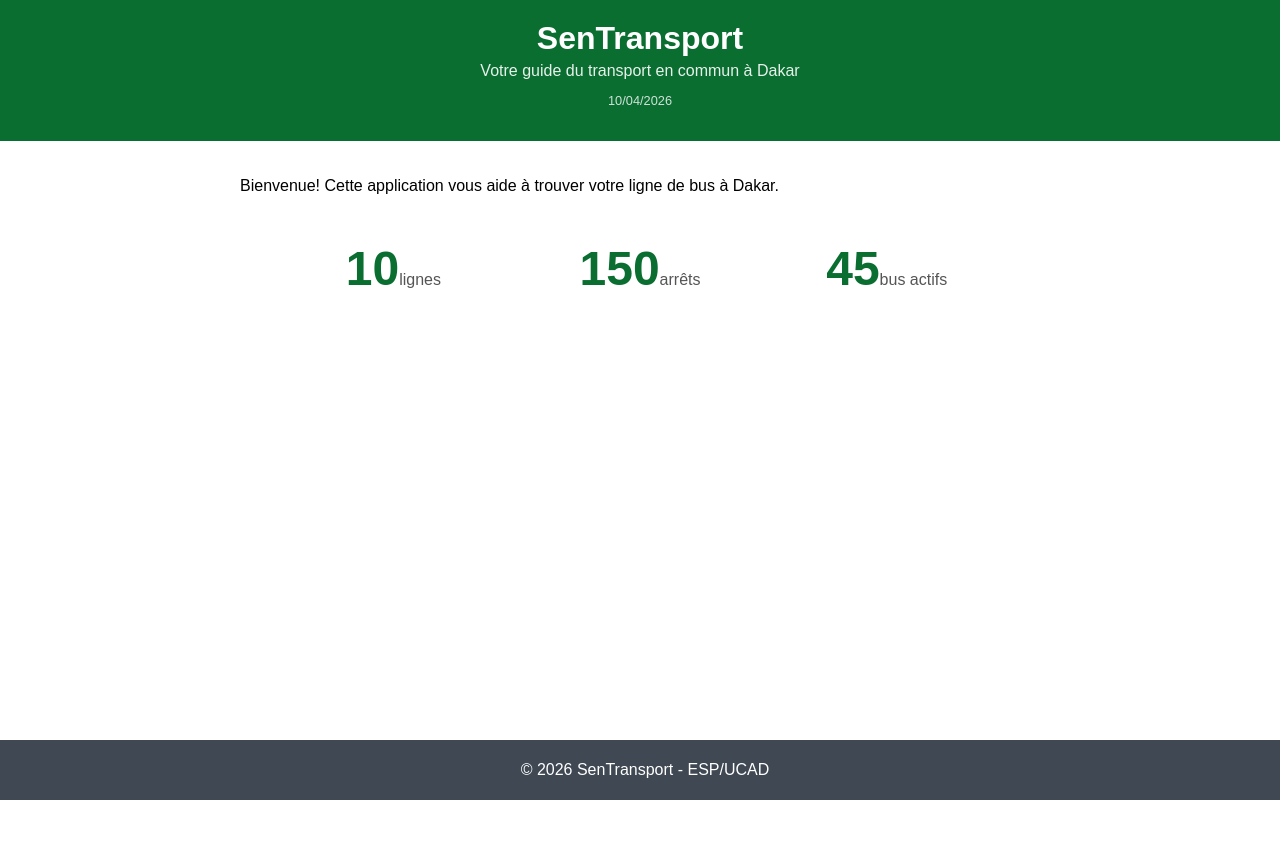
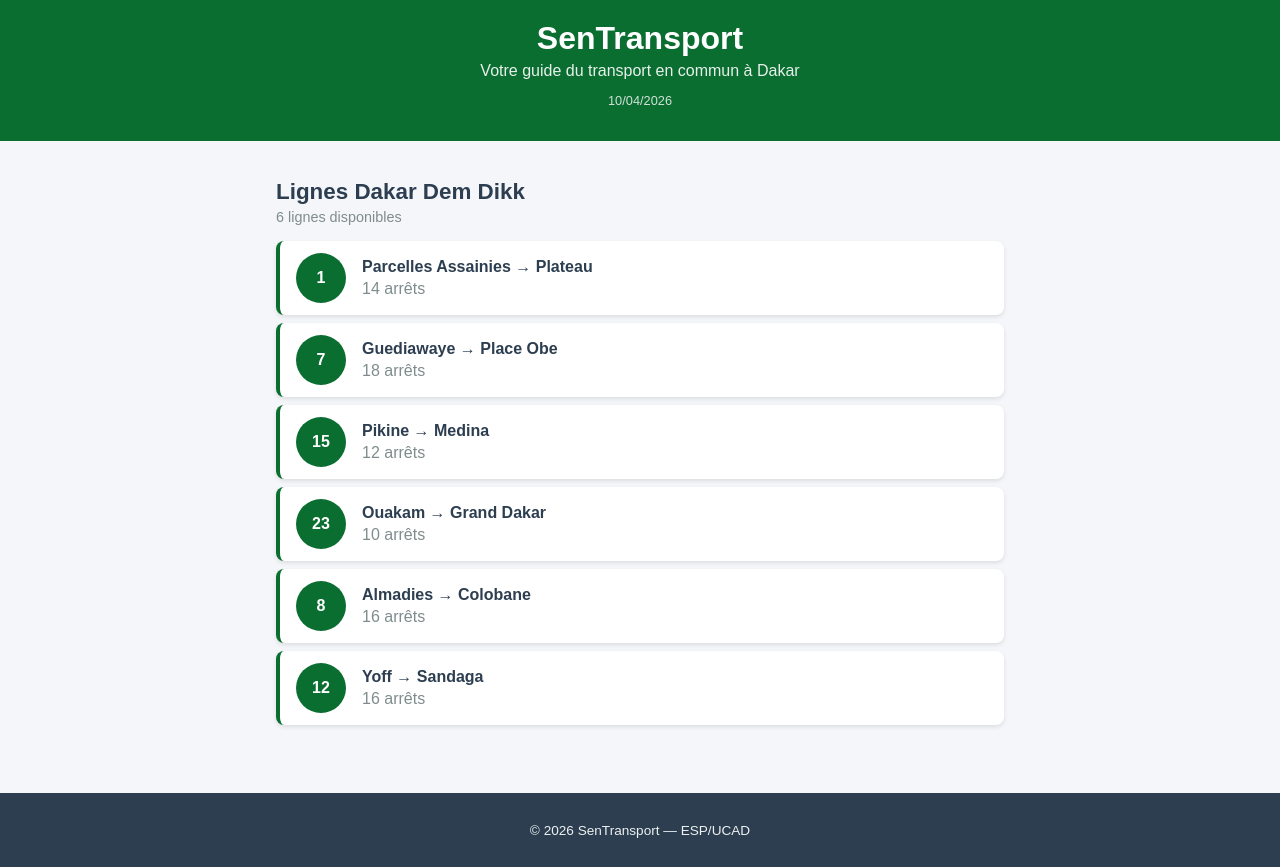
Before and after one commit to Olympe976/sentransport, a React (Create React App) app: page / in a window 1280 px wide. Before the commit the page ends 800 px from the top, so only its background shows below. Built offline with nearby package versions, Linux system fonts and the light colour scheme.

Commit message:
Lab2 : composants statiques LigneBus et ListeLignes

```diff
--- a/src/App.css
+++ b/src/App.css
@@ -1,10 +1,22 @@
 .App {
   font-family: Arial, sans-serif;
   min-height: 100vh;
+  background-color: #F5F6FA;
+  display: flex;
+  flex-direction: column;
 }
 
 .contenu{
   padding: 20px;
   max-width: 800px;
   margin: 0 auto;
+  width: 100%;
+  box-sizing: border-box;
+  flex: 1;
 }
+
+@media (max-width: 600px){
+  .contenu{
+    padding: 12px;
+  }
+}
--- a/src/App.js
+++ b/src/App.js
@@ -1,23 +1,23 @@
 import './App.css';
 import Header from './Header';
+import ListeLignes from './ListeLignes';
 import Footer from './Footer';
-import { Statistique1, Statistique2, Statistique3 } from './Statistique';
 
 function App() {
+  const lignes = [
+    { id: 1, numero: "1", depart: "Parcelles Assainies", arrivee: "Plateau", arrets: 14 },
+    { id: 2, numero: "7", depart: "Guediawaye", arrivee: "Place Obe", arrets: 18 },
+    { id: 3, numero: "15", depart: "Pikine", arrivee: "Medina", arrets: 12 },
+    { id: 4, numero: "23", depart: "Ouakam", arrivee: "Grand Dakar", arrets: 10 },
+    { id: 5, numero: "8", depart: "Almadies", arrivee: "Colobane", arrets: 16 },
+    { id: 6, numero: "12", depart: "Yoff", arrivee: "Sandaga", arrets: 16 },
+  ];
   return (
     <div className="App">
       <Header/>
       <main className='contenu'>
-        <p>Bienvenue! Cette application vous aide à trouver votre ligne de bus à  Dakar.</p>
-
-        <div className="stat-container">
-          <Statistique1/>
-          <Statistique2/>
-          <Statistique3/>
-
-        </div>
+        <ListeLignes lignes={lignes}/>
       </main>
-
       <Footer/>
     </div>
   );
--- a/src/Footer.css
+++ b/src/Footer.css
@@ -1,10 +1,18 @@
 .footer{
-    background-color: #3F4853;
+    background-color: #2C3E50;
+    color: #ECF0F1;
+    text-align: center;
+    padding: 16px;
+    margin-top: 40px;
+    font-size: 0.85rem;
+
+
+    /* background-color: #3F4853;
     color: white;
     padding: 5px;
     text-align: center;
     position: fixed;
     bottom: 0;
-    width: 100%;
-    /* left: 0; */
+    width: 100%; */
+
 }
--- a/src/Footer.js
+++ b/src/Footer.js
@@ -4,7 +4,7 @@ function Footer(){
     return(
         <footer className="footer">
             <p className="footer-content">
-                © 2026 SenTransport - ESP/UCAD
+                &copy; 2026 SenTransport &mdash; ESP/UCAD
             </p>
         </footer>
 
--- /dev/null
+++ b/src/LigneBus.css
@@ -0,0 +1,49 @@
+.ligne-bus{
+    display: flex;
+    align-items: center;
+    padding: 12px 16px;
+    margin: 8px 0;
+    background-color: #ffffff;
+    border-radius: 8px;
+    border-left: 4px solid #0A6E31;
+    box-shadow: 0 2px 4px rgba(0,0,0,0.1);
+    cursor: pointer;
+    transition: tranform 0.2s, box-shadow 0.2s;
+}
+
+.ligne-bus:hover{
+    transform: translateX(4px);
+    box-shadow: 0 4px 8px rgba(0,0,0,0.15);
+}
+
+.ligne-numero{
+    background-color: #0A6E31;
+    color: white;
+    font-weight: bold;
+    font-style: 1.2rem;
+    width: 50px;
+    height: 50px;
+    border-radius: 50%;
+    display: flex;
+    align-items: center;
+    justify-content: center;
+    margin-right: 16px;
+    flex-shrink: 0;
+}
+
+.ligne-info{
+    display: flex;
+    flex-direction: column;
+}
+
+.ligne-trajet{
+    font-style: 1rem;
+    font-weight: 600;
+    color: #2C3E50;
+}
+
+.ligne-arrets{
+    font-style: 0.85rem;
+    color: #7F8C8D;
+    margin-top: 4px;
+}
--- /dev/null
+++ b/src/LigneBus.js
@@ -0,0 +1,17 @@
+import  './LigneBus.css'
+
+function LigneBus({ numero, depart, arrivee, arrets }){
+    return (
+        <div className="ligne-bus">
+            <div className="ligne-numero"> { numero } </div>
+            <div className="ligne-info">
+                <span className="ligne-trajet">
+                    { depart } &rarr; { arrivee }
+                </span>
+                <span className="ligne-arrets"> { arrets } arrêts</span>
+            </div>
+        </div>
+    );
+}
+
+export default LigneBus;
--- /dev/null
+++ b/src/ListeLignes.css
@@ -0,0 +1,16 @@
+.liste-lignes{
+    padding: 0 16px;
+}
+
+.liste-titre{
+    color: #2C3E50;
+    font-size: 1.4rem;
+    margin-bottom: 4px;
+}
+
+.liste-description{
+    color: #7F8C8D;
+    font-size: 0.9rem;
+    margin-top: 0;
+    margin-bottom: 16px;
+}
--- /dev/null
+++ b/src/ListeLignes.js
@@ -0,0 +1,24 @@
+import LigneBus from "./LigneBus";
+import './ListeLignes.css'
+
+function ListeLignes({ lignes }){
+    return (
+        <div className="liste-lignes">
+            <h2 className="liste-titre">Lignes Dakar Dem Dikk</h2>
+            <p className="liste-description">
+                { lignes.length } lignes disponibles
+            </p>
+            { lignes.map(ligne => (
+                <LigneBus
+                    key={ligne.id}
+                    numero={ligne.numero}
+                    depart={ligne.depart}
+                    arrivee={ligne.arrivee}
+                    arrets={ligne.arrets}
+                />
+            )) }
+        </div>
+    );
+}
+
+export default ListeLignes;
```
